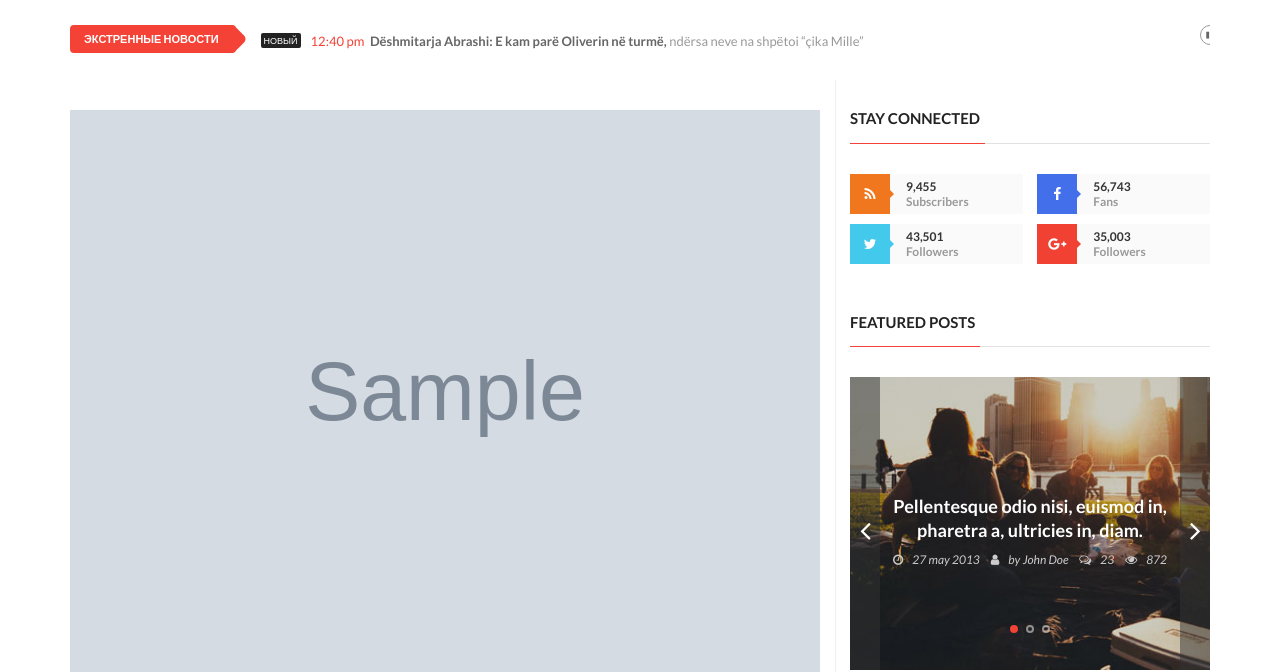
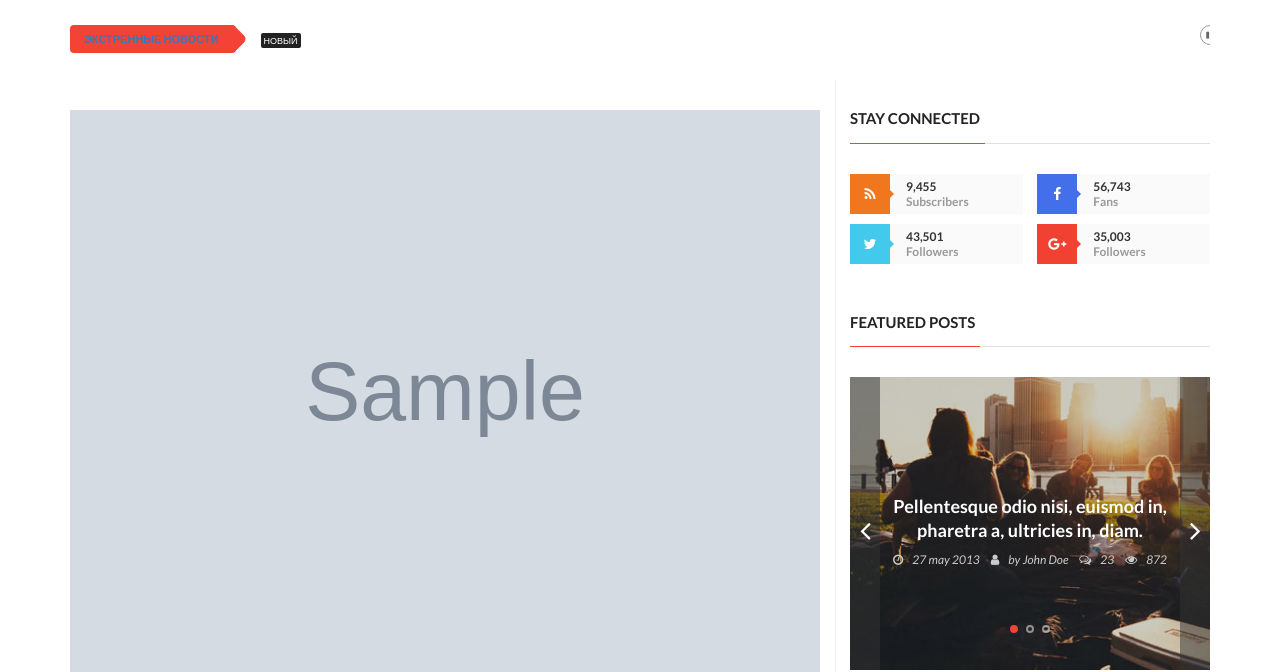
Before and after one commit to xzhyldyz/news_site, a Django app: a page that uses templates/details/news-detail.html in a window 1280 px wide. Shown: the part 208-880 px from the top of the page. Run offline with Django 5.2, Linux system fonts and the light colour scheme; tables that the repository leaves empty hold one stand-in row (values such as "Sample post"); grey boxes marked "Sample" are stand-in pictures; some libraries are stand-ins or nearby versions; some web fonts are replaced.

Commit message:
edit breaking_news

```diff
--- a/apps/news/models.py
+++ b/apps/news/models.py
@@ -23,6 +23,7 @@ class Category(models.Model):
 class Article(models.Model):
     title = models.CharField(max_length=255, verbose_name="Заголовок")
     content = models.TextField("Текст")
+    is_breaking = models.BooleanField(default=False)
     published_date = models.DateTimeField(auto_now_add=True)
     category = models.ForeignKey(
         Category, on_delete=models.CASCADE,
--- a/apps/news/urls.py
+++ b/apps/news/urls.py
@@ -5,6 +5,7 @@ from apps.news import views
 urlpatterns = [
     path('', views.homepage, name="home"),
     path('news/<slug:slug>/', views.news_detail, name='news_detail'),
+    path('breaking', views.breaking_news, name='breaking_news'),
     path('category/<slug:slug>/', views.news_category, name='news_category'),
     path('search/', views.search_results, name='search'),
     path('contact/', views.contact, name="contactPages"),
--- a/apps/news/views.py
+++ b/apps/news/views.py
@@ -65,6 +65,12 @@ def homepage(request):
         }
     return render(request, 'index.html', context)   # Передача данных из админки в шаблон
 
+def breaking_news(request):
+    breaking_articles = Article.objects.filter(is_breaking=True)
+    return render(request, 'pages/breaking_news.html',{
+        'breaking_articles': breaking_articles
+    })
+
 
 
 def news_detail(request, slug):
--- a/templates/details/news-detail.html
+++ b/templates/details/news-detail.html
@@ -5,14 +5,19 @@
 <section class="ticker-news">
 
 	<div class="container">
+
 		<div class="ticker-news-box">
-			<span class="breaking-news">Экстренные новости</span>
+			<span class="breaking-news">
+				<a href="{% url 'breaking_news' %}"> Экстренные новости </a>
+			</span>
 			<span class="new-news">Новый</span>
 			<ul id="js-news">
-				<li class="news-item"><span class="time-news">11:36 pm</span>  <a href="{% url "home" %}">Lorem ipsum dolor sit amet, consectetuer adipiscing elit.</a> Donec odio. Quisque volutpat mattis eros... </li>
-				<li class="news-item"><span class="time-news">12:40 pm</span>  <a href="single-post6.html#">Dëshmitarja Abrashi: E kam parë Oliverin në turmë,</a> ndërsa neve na shpëtoi “çika Mille” </li>
-				<li class="news-item"><span class="time-news">11:36 pm</span>  <a href="single-post6.html#">Franca do të bashkëpunojë me Kosovën në fushën e shëndetësisë. </a></li>
-				<li class="news-item"><span class="time-news">01:00 am</span>  <a href="single-post6.html#">DioGuardi, kështu e mbrojti Kosovën në Washington, </a> para serbit Vejvoda </li>
+				{% for article in breaking_articles %}
+				<li class="news-item">
+					<span class="time-news">{{ article.created_at|time:"H:i" }}</span>
+					<a href="{% url 'news_detail' article.slug %}">{{ article.title|truncatewords:10 }}</a>
+				</li>
+				{% endfor %}
 			</ul>
 		</div>
 	</div>
--- a/templates/slider.html
+++ b/templates/slider.html
@@ -19,7 +19,7 @@
 											<h2><a href="{{ slider.get_absolute_url }}">{{slider.title}}</a></h2>
 											<ul class="post-tags">
 												<li><i class="fa fa-clock-o"></i>{{slider.published_date}}</li>
-												<li><i class="fa fa-user"></i>by <a href="home5.html#">{{slider.author}}</a></li>
+												<li><i class="fa fa-user"></i>Автор: <a href="home5.html#">{{slider.author}}</a></li>
 												<li><a href="#"><i class="fa fa-comments-o"></i><span>23</span></a></li>
 												<li><i class="fa fa-eye"></i>872</li>
 											</ul>
```
Also changed, not shown: templates/pages/breaking_news.html (added, +17 -0 lines), apps/news/migrations/0006_article_is_breaking.py (added).
